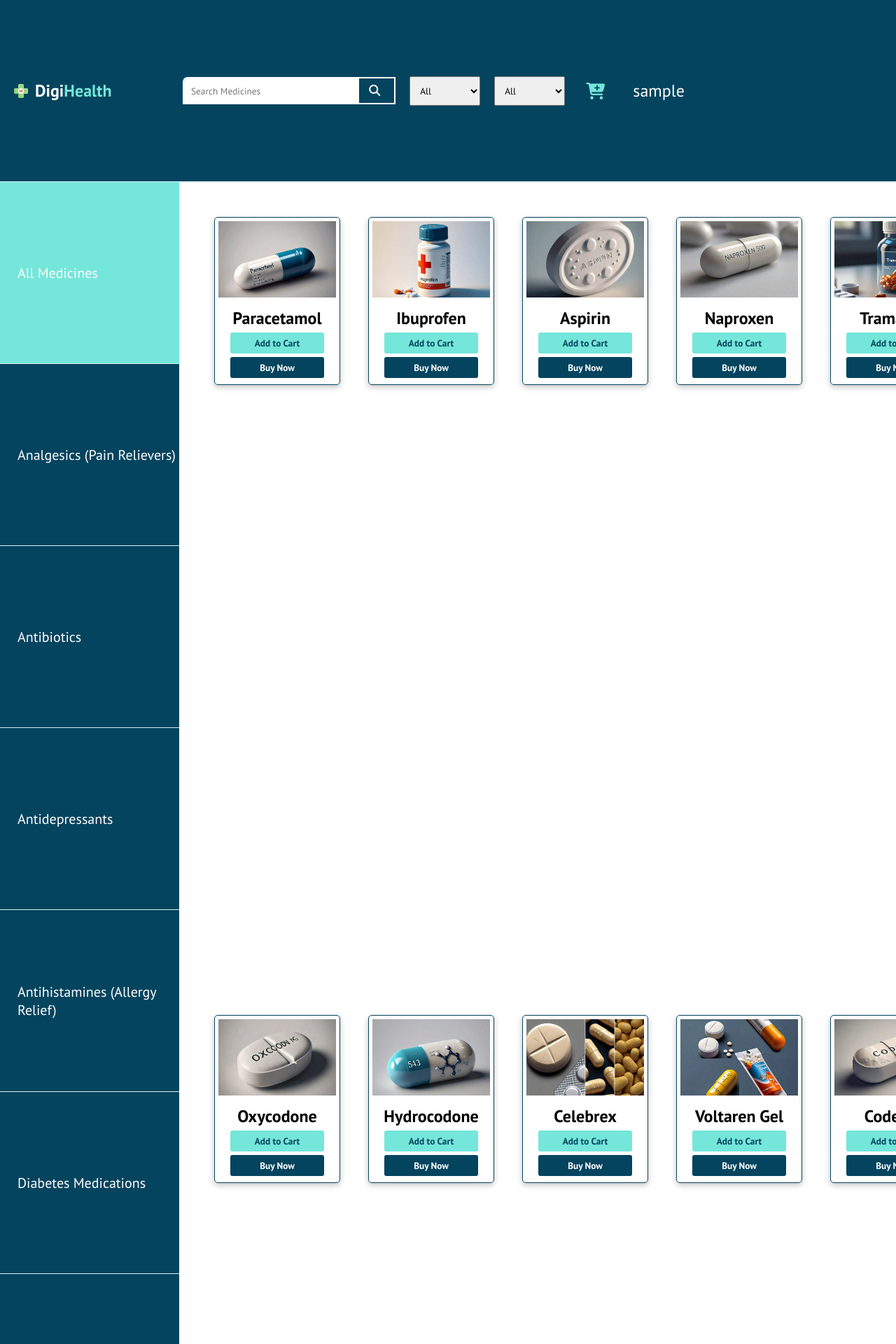
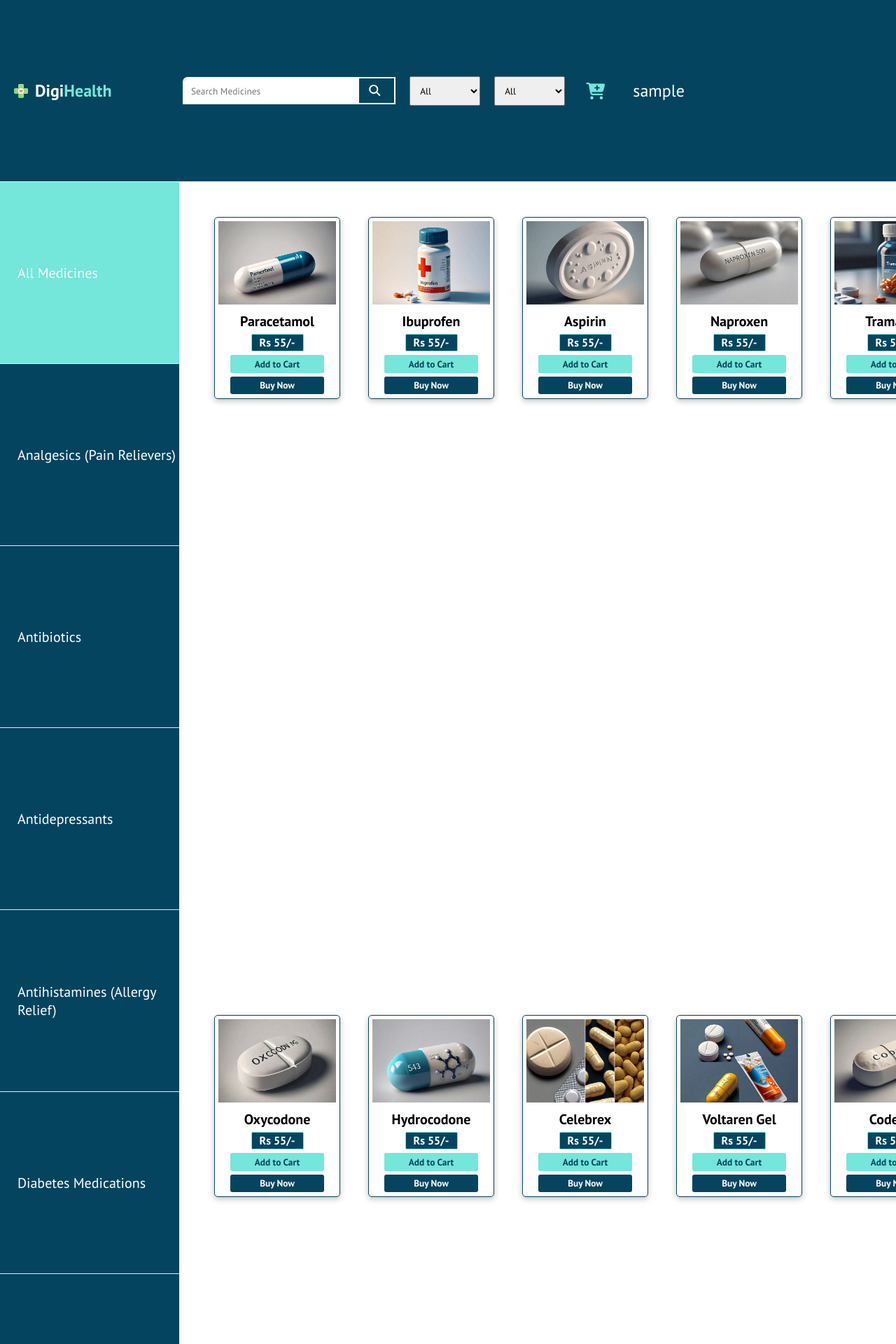
Before and after one commit to poulomi-03/digihealth-main-springboot, a PHP site: page /medicines/medicines.php in a window 1280 px wide. Shown: the top 1920 px of the page at 70% size. Run offline with PHP 8.4, Linux system fonts and the light colour scheme; the visitor is signed in with stand-in values (Sample User, id 1); data that the repository does not hold is empty; some libraries are stand-ins or nearby versions.

Commit message:
Inserted and fetched product images and price

```diff
--- a/index.sql
+++ b/index.sql
@@ -50,13 +50,15 @@ DELIMITER ;
 create database digihealth_medicines_products;
 
 -- use "digihealth_medicines_products" database
-use database digihealth_medicines_products;
+use digihealth_medicines_products;
 
 -- Create table "cart"
 CREATE TABLE IF NOT EXISTS cart (
     product_id VARCHAR(20) NOT NULL,
     user_id VARCHAR(255) NOT NULL,
+    product_image LONGBLOB,
     product_name VARCHAR(255) NOT NULL,
+    product_price INT(10) NOT NULL,
     added_on TIMESTAMP NOT NULL DEFAULT CURRENT_TIMESTAMP,
     PRIMARY KEY (product_id),
     FOREIGN KEY (user_id) REFERENCES digihealth_users.registeredusers(user_id)
--- a/medicines/cart/cart.js
+++ b/medicines/cart/cart.js
@@ -4,10 +4,16 @@ document.addEventListener('DOMContentLoaded', () => {
           const productElement = this.closest('.product');
           const imgSrc = productElement.querySelector('img').src;
           const productName = productElement.querySelector('h2').textContent;
+          const productPrice = productElement.querySelector('.price-tag span').textContent;
+
+          console.log('Product Image:', imgSrc);
+          console.log('Product Name:', productName);
+          console.log('Product Price:', productPrice);
 
           const productData = {
               image: imgSrc,
-                name: productName
+              name: productName,
+              price: productPrice // Ensure this is included
           };
 
           fetch('cart/cart.php', {
@@ -19,6 +25,7 @@ document.addEventListener('DOMContentLoaded', () => {
           })
           .then(response => response.text()) // Change to .text() to debug the actual response
           .then(data => {
+              console.log('Response Data:', data); // Log the raw response data
               try {
                   const jsonData = JSON.parse(data);
                   if (jsonData.success) {
@@ -35,31 +42,3 @@ document.addEventListener('DOMContentLoaded', () => {
       });
   });
 });
-
-
-
-// to remove from cart
-document.addEventListener("DOMContentLoaded", function () {
-    document.querySelectorAll(".remove-from-cart").forEach((button) => {
-      button.addEventListener("click", function () {
-        const productId = this.getAttribute("data-product-id");
-
-        fetch("remove_from_cart.php", {
-          method: "POST",
-          headers: {
-            "Content-Type": "application/json",
-          },
-          body: JSON.stringify({ product_id: productId }),
-        })
-          .then((response) => response.json())
-          .then((data) => {
-            if (data.success) {
-              this.closest(".product").remove();
-            } else {
-              alert("Failed to remove product from cart.");
-            }
-          })
-          .catch((error) => console.error("Error:", error));
-      });
-    });
-  });
--- a/medicines/medicines.css
+++ b/medicines/medicines.css
@@ -160,7 +160,7 @@
 
 .content-change .product-outer .product{
     width: 180px;
-    height: 240px;
+    height: 260px;
     display: flex;
     flex-direction: column;
     align-items: center;
@@ -199,10 +199,35 @@
     align-content: center;
     justify-content: center;
     gap: 5px;
+    /* border: 1px solid blue; */
+}
+
+.content h2{
+    font-size: 20px;
+}
+
+.price-tag {
+    width: 75px;
+    height: 25px;
+    position: relative; /* Keep as relative for positioning context */
+    border-radius: 2px;
+    border: 1px solid #75E6DA;
+    background-color: #05445E;
+    display: flex; /* Add this to enable flexbox */
+    align-items: center; /* Vertically center the content */
+    justify-content: center; /* Horizontally center the content */
+}
+
+.product .price-tag p {
+    margin: 0; /* Remove default margin for better alignment */
+    text-align: center;
+    font-size: 16px;
+    font-weight: 600;
+    color: white; /* Ensure text color contrasts well with background */
 }
 
 .content button{
-    height: 25%;
+    height: 20%;
     width: 75%;
     outline: none;
     border: none;
--- a/medicines/medicines.php
+++ b/medicines/medicines.php
@@ -100,6 +100,7 @@
 
             <!-- On-Click Content starts -->
 
+
             <!-- for user-cart -->
             <?php
 
@@ -132,13 +133,16 @@
                     <?php foreach ($products as $product): ?>
                         <div class="product">
                             <div class="img">
-                                <img src="../assets/images/medicines/analgesicsLog/paracetamol.jpg" alt=""
-                                    name="product_image">
+                                <img src="<?php echo htmlspecialchars($product['product_image']); ?>"
+                                    alt="Product Image">
                             </div>
                             <div class="content">
-                                <h2 name="product_name"><?php echo htmlspecialchars($product['product_name']); ?></h2>
-                                <button class="remove-from-cart" name="remove-from-cart"
-                                    data-product-id="<?php echo $product['product_id']; ?>">Remove</button>
+                                <h2><?php echo htmlspecialchars($product['product_name']); ?></h2>
+                                <div class="price-tag">
+                                    <p>Rs <span><?php echo htmlspecialchars($product['product_price']); ?></span>/-</p>
+                                </div>
+                                <button class="remove-from-cart"
+                                    data-product-id="<?php echo htmlspecialchars($product['product_id']); ?>">Remove</button>
                                 <button class="buy-now">Buy Now</button>
                             </div>
                         </div>
@@ -146,7 +150,7 @@
                 </div>
             </div>
 
-            <!-- for user-cart -->
+            <!-- for user-cart ends-->
 
             <!-- On-Click Content ends -->
 
@@ -156,12 +160,16 @@
 
                 <div class="product-outer" id="analgesicsLog">
                     <div class="product">
+
                         <div class="img">
                             <img src="../assets/images/medicines/analgesicsLog/paracetamol.jpg" alt=""
                                 name="product_image">
                         </div>
                         <div class="content">
                             <h2 name="product_name">Paracetamol</h2>
+                            <div class="price-tag">
+                                <p>Rs <span>55</span>/-</p>
+                            </div>
                             <button class="add-to-cart" name="add-to-cart">Add to Cart</button>
                             <button class="buy-now">Buy Now</button>
                         </div>
@@ -173,6 +181,9 @@
                         </div>
                         <div class="content">
                             <h2>Ibuprofen</h2>
+                            <div class="price-tag">
+                                <p>Rs <span>55</span>/-</p>
+                            </div>
                             <button class="add-to-cart">Add to Cart</button>
                             <button class="buy-now">Buy Now</button>
                         </div>
@@ -183,6 +194,9 @@
                         </div>
                         <div class="content">
                             <h2>Aspirin</h2>
+                            <div class="price-tag">
+                                <p>Rs <span>55</span>/-</p>
+                            </div>
                             <button class="add-to-cart">Add to Cart</button>
                             <button class="buy-now">Buy Now</button>
                         </div>
@@ -193,6 +207,9 @@
                         </div>
                         <div class="content">
                             <h2>Naproxen</h2>
+                            <div class="price-tag">
+                                <p>Rs <span>55</span>/-</p>
+                            </div>
                             <button class="add-to-cart">Add to Cart</button>
                             <button class="buy-now">Buy Now</button>
                         </div>
@@ -203,6 +220,9 @@
                         </div>
                         <div class="content">
                             <h2>Tramadol</h2>
+                            <div class="price-tag">
+                                <p>Rs <span>55</span>/-</p>
+                            </div>
                             <button class="add-to-cart">Add to Cart</button>
                             <button class="buy-now">Buy Now</button>
                         </div>
@@ -213,6 +233,9 @@
                         </div>
                         <div class="content">
                             <h2>Oxycodone</h2>
+                            <div class="price-tag">
+                                <p>Rs <span>55</span>/-</p>
+                            </div>
                             <button class="add-to-cart">Add to Cart</button>
                             <button class="buy-now">Buy Now</button>
                         </div>
@@ -223,6 +246,9 @@
                         </div>
                         <div class="content">
                             <h2>Hydrocodone</h2>
+                            <div class="price-tag">
+                                <p>Rs <span>55</span>/-</p>
+                            </div>
                             <button class="add-to-cart">Add to Cart</button>
                             <button class="buy-now">Buy Now</button>
                         </div>
@@ -233,6 +259,9 @@
                         </div>
                         <div class="content">
                             <h2>Celebrex</h2>
+                            <div class="price-tag">
+                                <p>Rs <span>55</span>/-</p>
+                            </div>
                             <button class="add-to-cart">Add to Cart</button>
                             <button class="buy-now">Buy Now</button>
                         </div>
@@ -243,6 +272,9 @@
                         </div>
                         <div class="content">
                             <h2>Voltaren Gel</h2>
+                            <div class="price-tag">
+                                <p>Rs <span>55</span>/-</p>
+                            </div>
                             <button class="add-to-cart">Add to Cart</button>
                             <button class="buy-now">Buy Now</button>
                         </div>
@@ -253,6 +285,9 @@
                         </div>
                         <div class="content">
                             <h2>Codeine</h2>
+                            <div class="price-tag">
+                                <p>Rs <span>55</span>/-</p>
+                            </div>
                             <button class="add-to-cart">Add to Cart</button>
                             <button class="buy-now">Buy Now</button>
                         </div>
```
Also changed, not shown: medicines/cart/cart.php (+10 -5 lines). Lines whose indentation alone changed are shown as unchanged.
